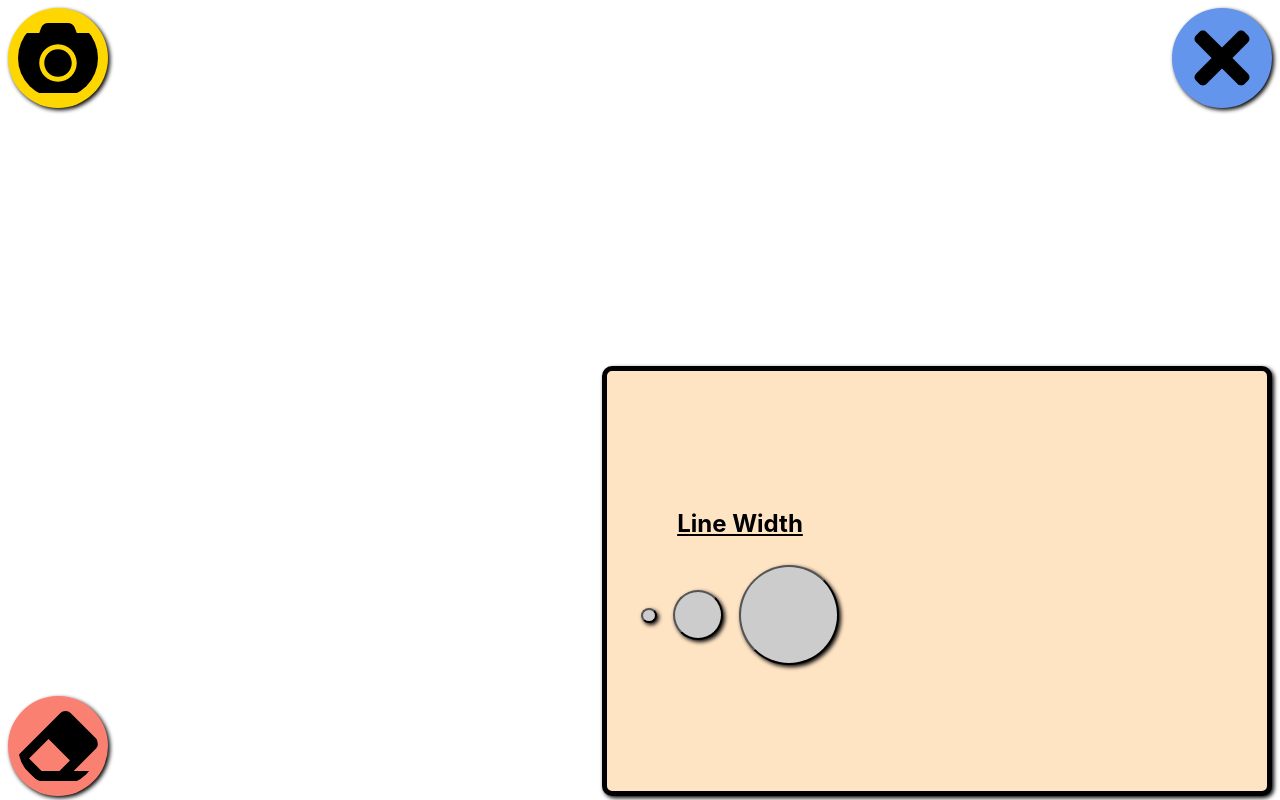
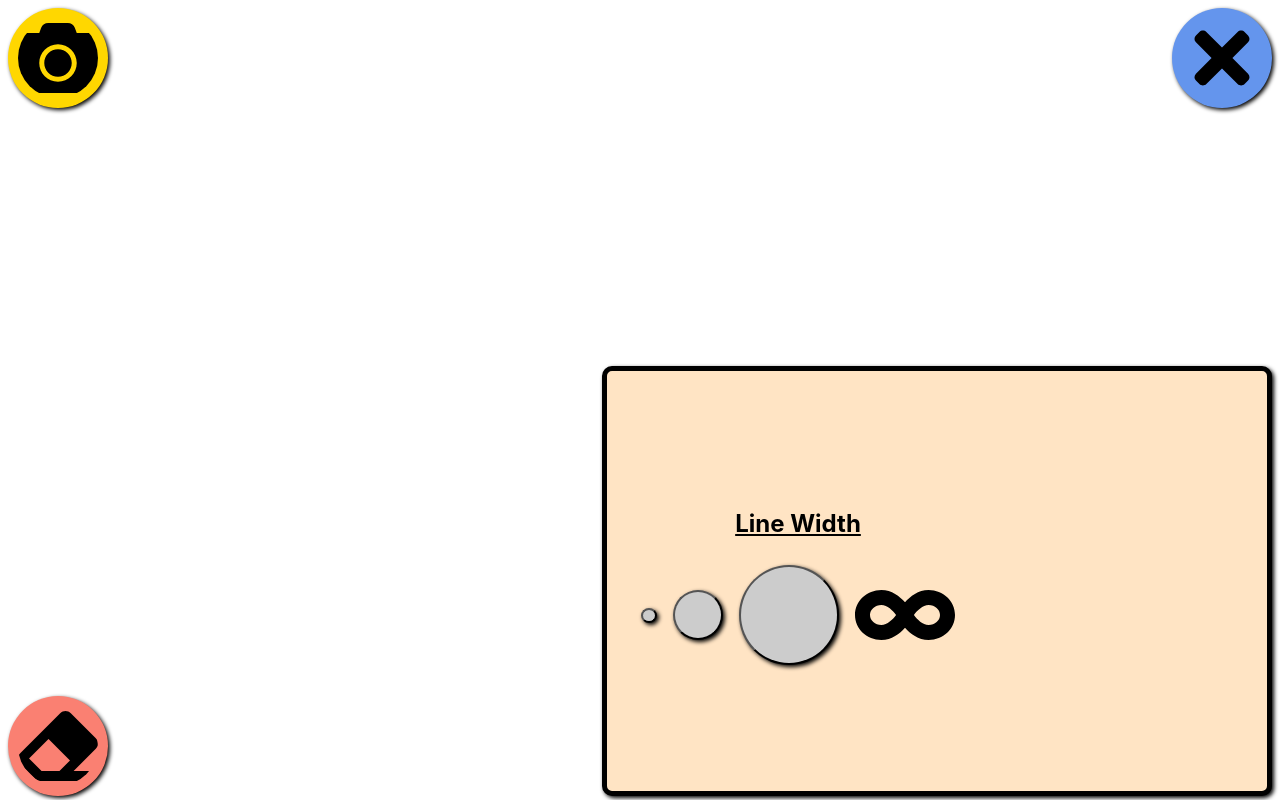
Before and after one commit to ekirbs/react-canvas, a React (Create React App) app: page / in a window 1280 px wide. Both pictures are taken after a click on the icon 1222 px from the left and 58 px from the top of the page. Built offline with nearby package versions, Linux system fonts and the light colour scheme.

Commit message:
working on setting line width

```diff
--- a/src/components/OptionsPanel/index.js
+++ b/src/components/OptionsPanel/index.js
@@ -1,7 +1,38 @@
 import React from 'react';
+import { FaInfinity } from "react-icons/fa";
 import './optionsPanel.css';
 
 function OptionsPanel() {
+
+  const setLineWidth = (width) => {
+    const canvas = document.getElementById('draw');
+    const ctx = canvas.getContext('2d');
+    ctx.lineWidth = width;
+  };
+
+  const resetToVarWidth = () => {
+    let direction = true;
+
+    const canvas = document.getElementById('draw');
+    const ctx = canvas.getContext('2d');
+
+    if (ctx.lineWidth >= 100 || ctx.lineWidth <= 1) {
+      direction = !direction;
+    }
+    ctx.lineWidth += direction ? 1 : -1;
+  };
+
+  const handleSmLineWidth = () => {
+    setLineWidth(10);
+  };
+
+  const handleMdLineWidth = () => {
+    setLineWidth(50);
+  };
+
+  const handleLgLineWidth = () => {
+    setLineWidth(100);
+  };
 
   return (
     <>
@@ -10,9 +41,10 @@ function OptionsPanel() {
           <div className="lineWidthContainer">
             <h2 className="lineWidthTitle">Line Width</h2>
             <div className="lineWidthButtons">
-              <button className="lineWidthSm"></button>
-              <button className="lineWidthMd"></button>
-              <button className="lineWidthLg"></button>
+              <button className="lineWidthSm" onClick={handleSmLineWidth}></button>
+              <button className="lineWidthMd" onClick={handleMdLineWidth}></button>
+              <button className="lineWidthLg" onClick={handleLgLineWidth}></button>
+              <FaInfinity className="lineWidthVar" onClick={resetToVarWidth} />
             </div>
           </div>
         </div>
--- a/src/components/OptionsPanel/optionsPanel.css
+++ b/src/components/OptionsPanel/optionsPanel.css
@@ -67,6 +67,14 @@
   transition: transform 0.2s, box-shadow 0.2s, background-color 0.2s;
 }
 
+.lineWidthVar {
+  margin: 1vh;
+  width: 100px;
+  height: 100px;
+  cursor: pointer;
+  transition: transform 0.2s;
+}
+
 .lineWidthSm:active,
 .lineWidthMd:active,
 .lineWidthLg:active {
@@ -75,6 +83,10 @@
   background-color: #9b9b9b;
 }
 
+.lineWidthVar:active {
+  transform: scale(0.9);
+}
+
 @media screen and (max-width: 500px) {
   .optionsPanel {
     margin: 1vh;
```
